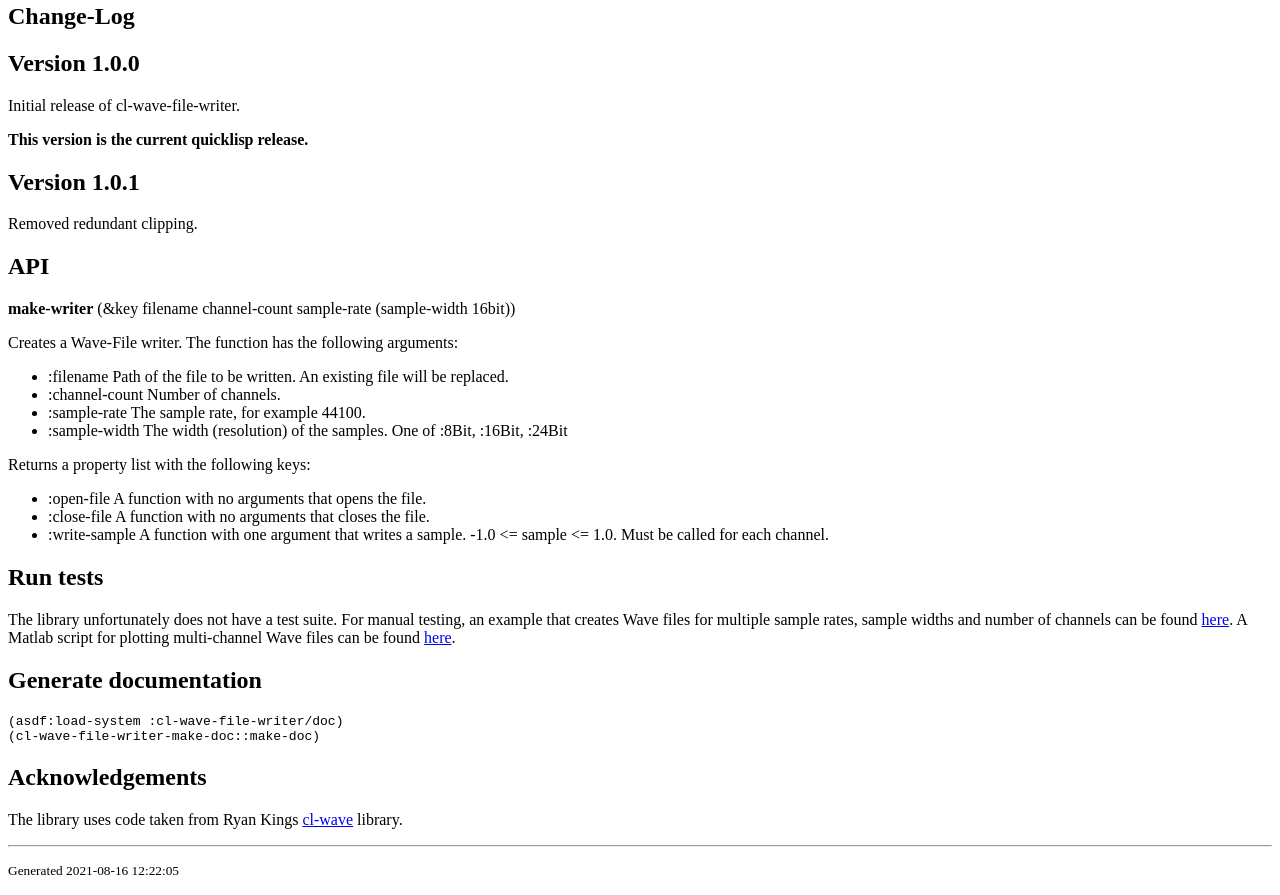
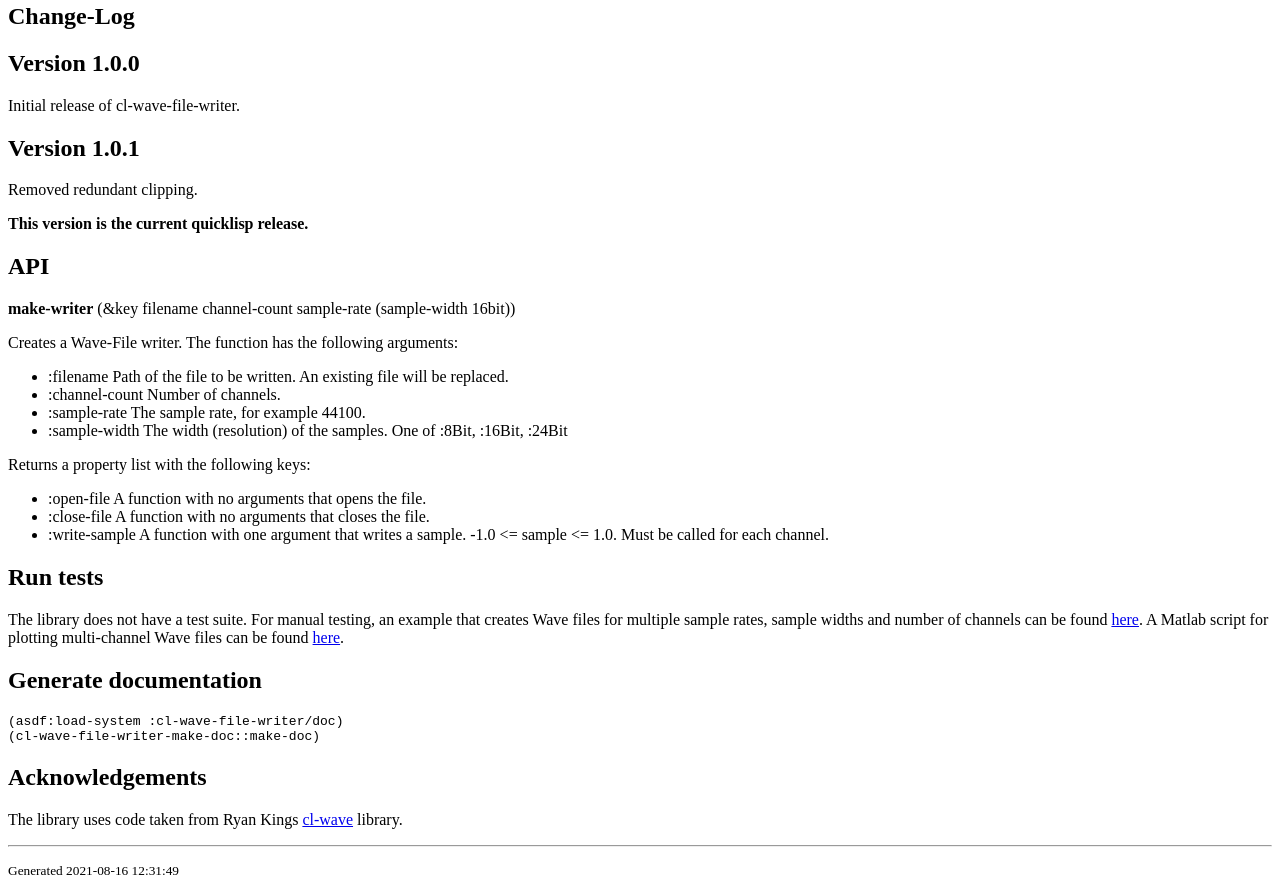
Before and after one commit to Frechmatz/cl-wave-file-writer, a plain HTML site: page docs/index.html in a window 1280 px wide. Shown: the part 1032-1927 px from the top of the page. Drawn offline with Linux system fonts and the light colour scheme.

Commit message:
Version 1.0.1

```diff
--- a/docs/index.html
+++ b/docs/index.html
@@ -54,8 +54,8 @@
 
 ;; (example)</code></pre></p>
 <h1 id="Change-Log">Change-Log</h1>
-<h2>Version 1.0.0</h2><p>Initial release of cl-wave-file-writer.</p><p><b>This version is the current quicklisp release.</b></p>
-<h2>Version 1.0.1</h2><p>Removed redundant clipping.</p>
+<h2>Version 1.0.0</h2><p>Initial release of cl-wave-file-writer.</p>
+<h2>Version 1.0.1</h2><p>Removed redundant clipping.</p><p><b>This version is the current quicklisp release.</b></p>
 <h1 id="API">API</h1><b>make-writer</b>&nbsp;(&key filename channel-count sample-rate (sample-width 16bit))<p>Creates a Wave-File writer. The function has the following arguments:
    <ul>
       <li>:filename Path of the file to be written. An existing file will be replaced.</li>
@@ -70,10 +70,10 @@
       <li>:write-sample A function with one argument that writes a sample.
 -1.0 <= sample <= 1.0. Must be called for each channel.</li>
    </ul></p>
-<h1 id="Run tests">Run tests</h1><p>The library unfortunately does not have a test suite.
+<h1 id="Run tests">Run tests</h1><p>The library does not have a test suite.
     For manual testing, an example that creates Wave files for multiple sample rates, sample widths and number of channels can be found <a href="https://github.com/Frechmatz/cl-wave-file-writer/blob/master/examples/example-2.lisp">here</a>. A Matlab script for plotting multi-channel Wave files can be found <a href="https://github.com/Frechmatz/cl-wave-file-writer/blob/master/matlab/plotwavefile.m">here</a>.
 </p>
 <h1 id="Generate documentation">Generate documentation</h1><p><pre><code>(asdf:load-system :cl-wave-file-writer/doc)
 (cl-wave-file-writer-make-doc::make-doc)</code></pre></p>
 <h1 id="Acknowledgements">Acknowledgements</h1><p>The library uses code taken from Ryan Kings <a href="https://github.com/RyanTKing/cl-wave">cl-wave</a> library.</p></section>
-<footer><hr/><p><small>Generated 2021-08-16  12:22:05</small></p></footer></body></html>
+<footer><hr/><p><small>Generated 2021-08-16  12:31:49</small></p></footer></body></html>
```
Also changed, not shown: make-readme/run-tests.html (+1 -1 lines), 1 other file.
